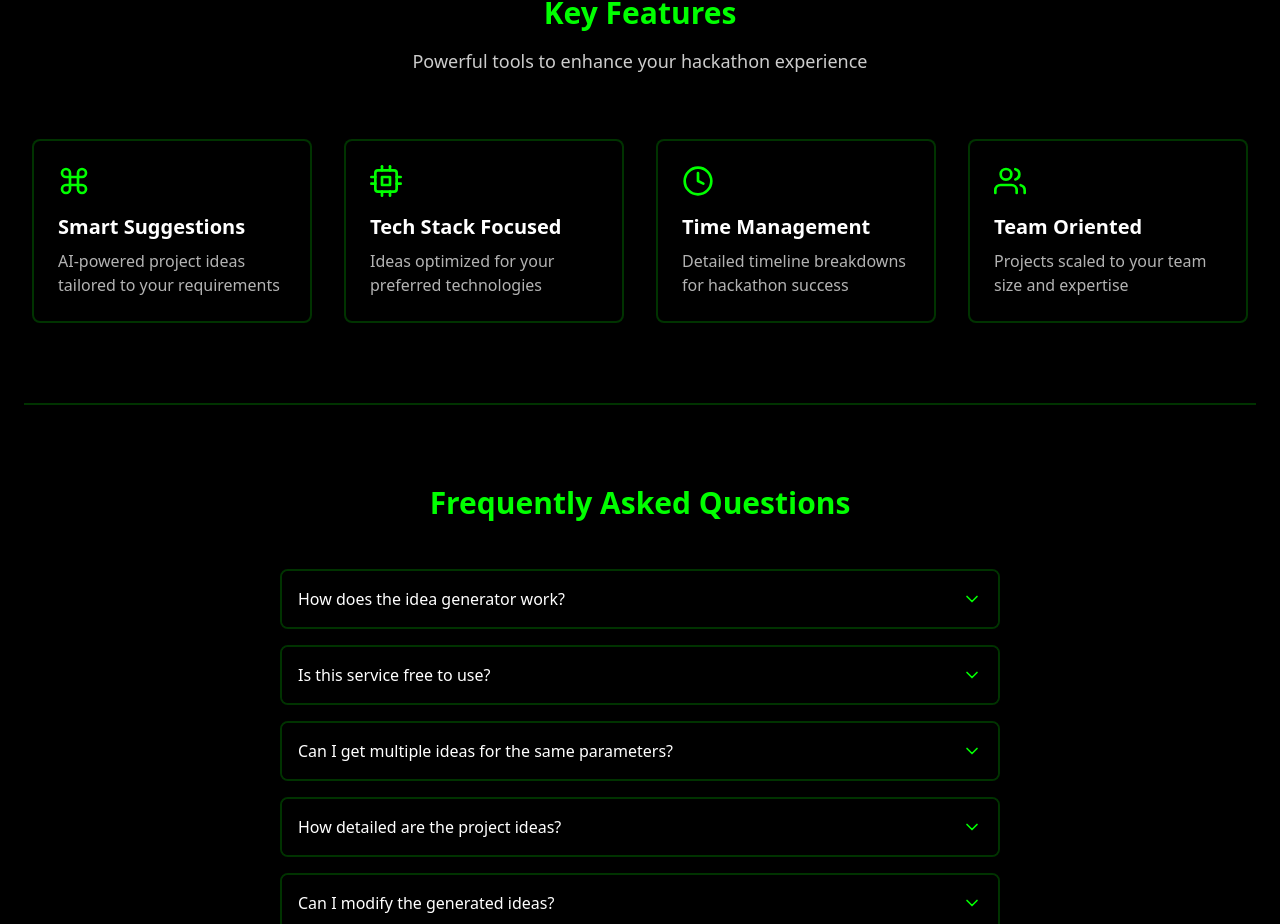
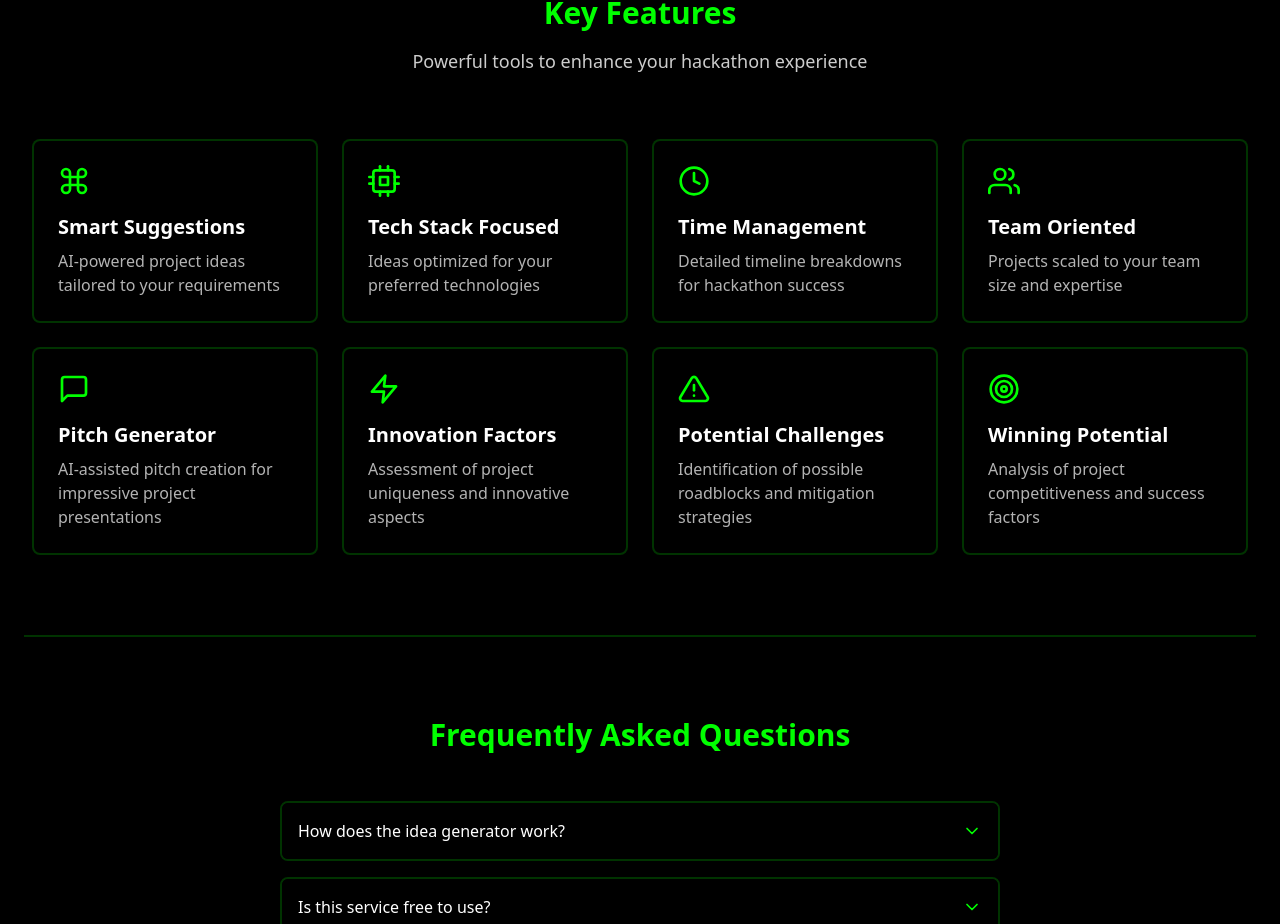
Before and after one commit to raghavxkatta/HackYours-BinaryBrains, a React (Vite) app: page / in a window 1280 px wide. Shown: the part 871-1795 px from the top of the page. Built offline with nearby package versions, Linux system fonts and the light colour scheme; no server answers.

Commit message:
Added more Features in the Features component

```diff
--- a/src/components/Features.jsx
+++ b/src/components/Features.jsx
@@ -1,4 +1,4 @@
-import { FiCommand, FiCpu, FiClock, FiUsers } from 'react-icons/fi';
+import { FiCommand, FiCpu, FiClock, FiUsers, FiMessageSquare, FiTarget, FiZap, FiAlertTriangle } from 'react-icons/fi';
 import { motion } from 'framer-motion';
 
 const features = [
@@ -21,6 +21,26 @@
         icon: <FiUsers className="w-8 h-8" />,
         title: "Team Oriented",
         description: "Projects scaled to your team size and expertise",
+    },
+    {
+        icon: <FiMessageSquare className="w-8 h-8" />,
+        title: "Pitch Generator",
+        description: "AI-assisted pitch creation for impressive project presentations",
+    },
+    {
+        icon: <FiZap className="w-8 h-8" />,
+        title: "Innovation Factors",
+        description: "Assessment of project uniqueness and innovative aspects",
+    },
+    {
+        icon: <FiAlertTriangle className="w-8 h-8" />,
+        title: "Potential Challenges",
+        description: "Identification of possible roadblocks and mitigation strategies",
+    },
+    {
+        icon: <FiTarget className="w-8 h-8" />,
+        title: "Winning Potential",
+        description: "Analysis of project competitiveness and success factors",
     },
 ];
 
@@ -64,7 +84,7 @@
                     initial="hidden"
                     whileInView="show"
                     viewport={{ once: true, amount: 0.2 }}
-                    className="grid grid-cols-1 md:grid-cols-2 lg:grid-cols-4 gap-8"
+                    className="grid grid-cols-1 md:grid-cols-2 lg:grid-cols-4 gap-6"
                 >
                     {features.map((feature, index) => (
                         <motion.div
```
